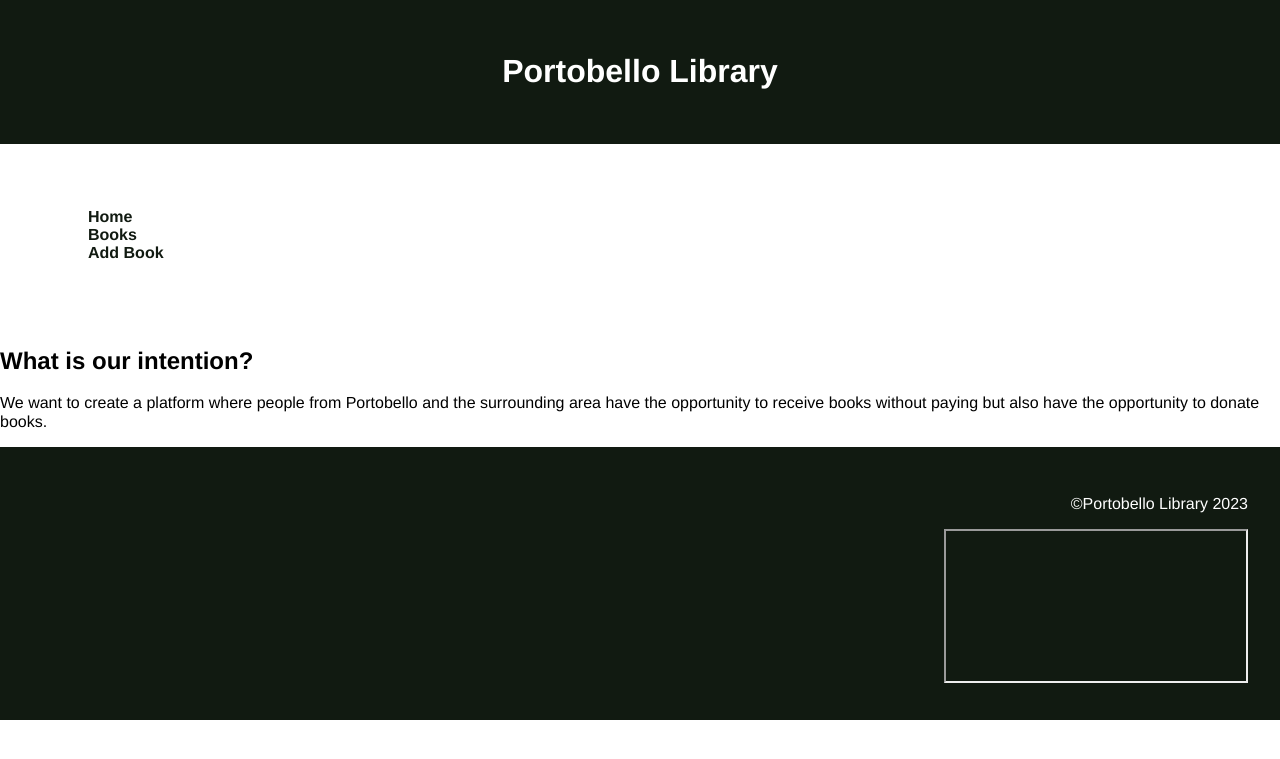
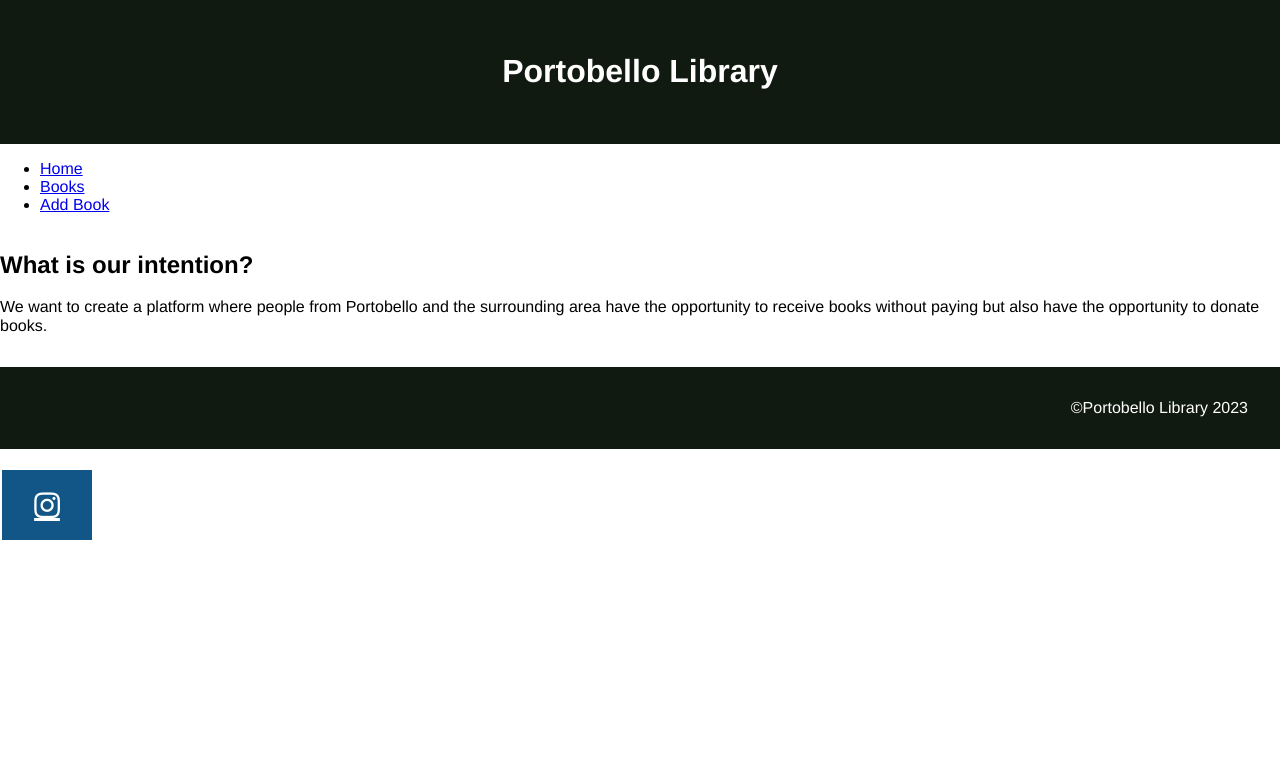
Before and after one commit to nicolasgoetschel/Bookshop, a Flask app: page / in a window 1280 px wide. Shown: the top 759 px of the page. Run offline with Flask 2, Linux system fonts and the light colour scheme; some libraries are stand-ins or nearby versions.

Commit message:
css insta logo

```diff
--- a/static/style.css
+++ b/static/style.css
@@ -12,12 +12,17 @@
     text-align: center;
 }
 
-footer{
+footer>p{
     padding: 2rem;
     background: rgb(17, 26, 17);
     color: white;
     text-align: end;
 }
+footer>p>a{
+    padding: 2rem;
+    background: rgb(17, 26, 17);
+    color: white;
+    text-align: start;
 
 .nav-links{
     padding: 3rem;
@@ -35,15 +40,3 @@
     text-decoration: none;
     font-weight: bold;
 }
-
-/* .fa-instagram {
-
-    background: #125688;
-    color: white;
-    padding: 20px;
-    font-size: 30px;
-    width: 50px;
-    text-align: center;
-    text-decoration: none;
-    margin: 5px 2px;
-  } */
--- a/templates/base.html
+++ b/templates/base.html
@@ -8,6 +8,22 @@
     <link rel="stylesheet" href="{{ url_for('static', filename='style.css') }}">
     <link rel="stylesheet" href="https://cdnjs.cloudflare.com/ajax/libs/font-awesome/4.7.0/css/font-awesome.min.css">
     <title>{{title}} - Welcome</title>
+    <style>
+        .fa {
+            padding: 20px;
+          text-align: center;
+            margin: 5px 2px;
+            font-size: 30px;
+            width: 50px;
+          }
+          .fa-instagram {
+            background: #125688;
+            color: white;
+          }
+          .fa:hover {
+            opacity: 0.9;
+        }
+    </style>
 </head>
 <body>
     <header>
@@ -32,9 +48,8 @@
         </main>
         <footer>
         <p>&copy;Portobello Library 2023</p>
-        <iframe>
-            <a href="#" class="fa-instagram"></a>
-        </iframe>
+
+            <a href="#" class="fa fa-instagram"></a>
         </footer>
 </body>
 </html>
```
